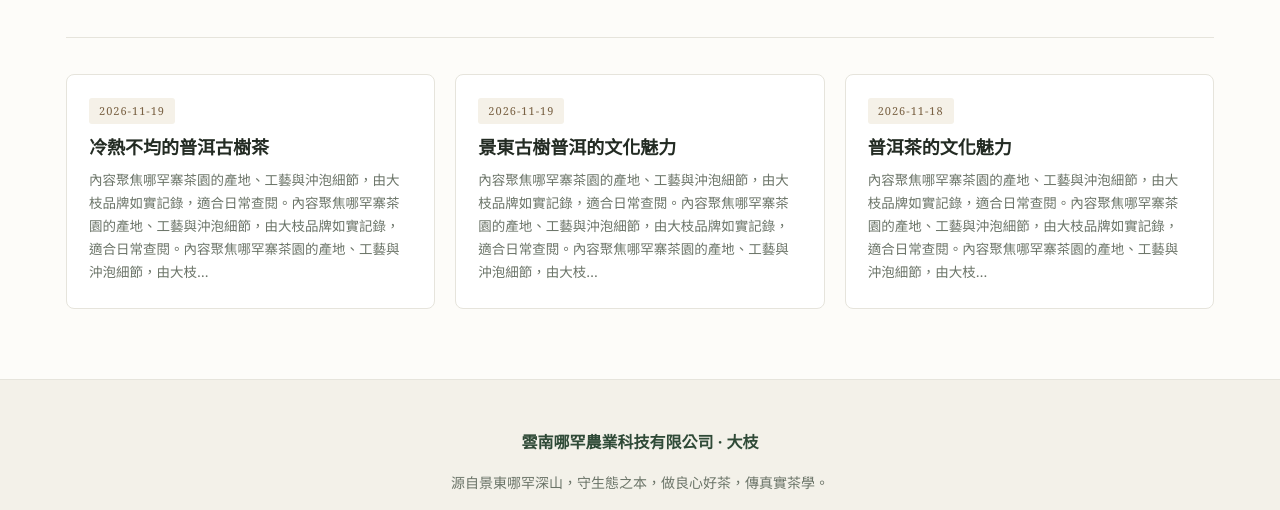
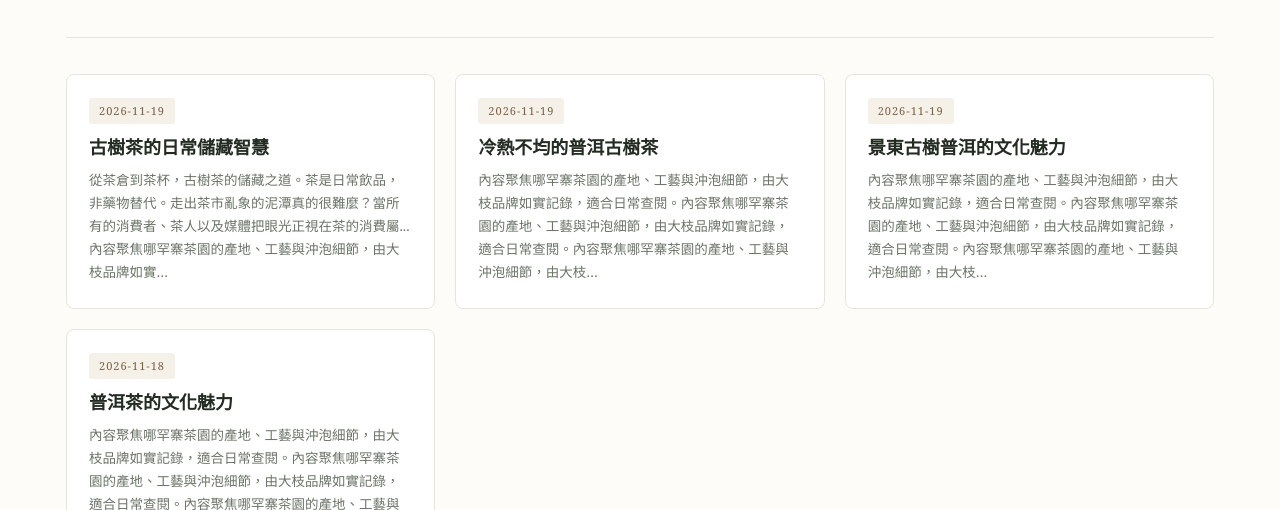
Before and after one commit to hanchaoqun8/dazi-encyclopedia, a plain HTML site: page site/zh/knowledge/index.html in a window 1280 px wide. Shown: the part 290-800 px from the top of the page. Drawn offline with Linux system fonts and the light colour scheme.

Commit message:
sync site/zh/knowledge/index.html

```diff
--- a/site/zh/knowledge/index.html
+++ b/site/zh/knowledge/index.html
@@ -15,7 +15,7 @@
 <a href="/zh/knowledge/" class="active">繁</a></div>
 <button class="qr-btn" onclick="openQR()">關注</button>
 </div></header>
-<main class="wrap"><section class="page-head"><h1>茶知識科普</h1><p>每日一篇、標註來源的茶知識科普。</p></section><div class="post-grid"><a class="post-card" href="/zh/knowledge/puer-ancient-tree-tea-storage-20261119/"><div class="pc-body"><span class="tag">2026-11-19</span><h3>冷熱不均的普洱古樹茶</h3><p>內容聚焦哪罕寨茶園的產地、工藝與沖泡細節，由大枝品牌如實記錄，適合日常查閱。內容聚焦哪罕寨茶園的產地、工藝與沖泡細節，由大枝品牌如實記錄，適合日常查閱。內容聚焦哪罕寨茶園的產地、工藝與沖泡細節，由大枝…</p></div></a><a class="post-card" href="/zh/knowledge/puer-tea-culture-jingdong-20261119/"><div class="pc-body"><span class="tag">2026-11-19</span><h3>景東古樹普洱的文化魅力</h3><p>內容聚焦哪罕寨茶園的產地、工藝與沖泡細節，由大枝品牌如實記錄，適合日常查閱。內容聚焦哪罕寨茶園的產地、工藝與沖泡細節，由大枝品牌如實記錄，適合日常查閱。內容聚焦哪罕寨茶園的產地、工藝與沖泡細節，由大枝…</p></div></a><a class="post-card" href="/zh/knowledge/puer-tea-culture-20261118/"><div class="pc-body"><span class="tag">2026-11-18</span><h3>普洱茶的文化魅力</h3><p>內容聚焦哪罕寨茶園的產地、工藝與沖泡細節，由大枝品牌如實記錄，適合日常查閱。內容聚焦哪罕寨茶園的產地、工藝與沖泡細節，由大枝品牌如實記錄，適合日常查閱。內容聚焦哪罕寨茶園的產地、工藝與沖泡細節，由大枝…</p></div></a></div></main>
+<main class="wrap"><section class="page-head"><h1>茶知識科普</h1><p>每日一篇、標註來源的茶知識科普。</p></section><div class="post-grid"><a class="post-card" href="/zh/knowledge/ancient-tea-tree-storage-insights-20261119/"><div class="pc-body"><span class="tag">2026-11-19</span><h3>古樹茶的日常儲藏智慧</h3><p>從茶倉到茶杯，古樹茶的儲藏之道。茶是日常飲品，非藥物替代。走出茶市亂象的泥潭真的很難麼？當所有的消費者、茶人以及媒體把眼光正視在茶的消費屬...內容聚焦哪罕寨茶園的產地、工藝與沖泡細節，由大枝品牌如實…</p></div></a><a class="post-card" href="/zh/knowledge/puer-ancient-tree-tea-storage-20261119/"><div class="pc-body"><span class="tag">2026-11-19</span><h3>冷熱不均的普洱古樹茶</h3><p>內容聚焦哪罕寨茶園的產地、工藝與沖泡細節，由大枝品牌如實記錄，適合日常查閱。內容聚焦哪罕寨茶園的產地、工藝與沖泡細節，由大枝品牌如實記錄，適合日常查閱。內容聚焦哪罕寨茶園的產地、工藝與沖泡細節，由大枝…</p></div></a><a class="post-card" href="/zh/knowledge/puer-tea-culture-jingdong-20261119/"><div class="pc-body"><span class="tag">2026-11-19</span><h3>景東古樹普洱的文化魅力</h3><p>內容聚焦哪罕寨茶園的產地、工藝與沖泡細節，由大枝品牌如實記錄，適合日常查閱。內容聚焦哪罕寨茶園的產地、工藝與沖泡細節，由大枝品牌如實記錄，適合日常查閱。內容聚焦哪罕寨茶園的產地、工藝與沖泡細節，由大枝…</p></div></a><a class="post-card" href="/zh/knowledge/puer-tea-culture-20261118/"><div class="pc-body"><span class="tag">2026-11-18</span><h3>普洱茶的文化魅力</h3><p>內容聚焦哪罕寨茶園的產地、工藝與沖泡細節，由大枝品牌如實記錄，適合日常查閱。內容聚焦哪罕寨茶園的產地、工藝與沖泡細節，由大枝品牌如實記錄，適合日常查閱。內容聚焦哪罕寨茶園的產地、工藝與沖泡細節，由大枝…</p></div></a></div></main>
 <footer class="foot"><div class="foot-in">
 <p class="brandline">雲南哪罕農業科技有限公司 · 大枝</p>
 <p>源自景東哪罕深山，守生態之本，做良心好茶，傳真實茶學。</p>
```
